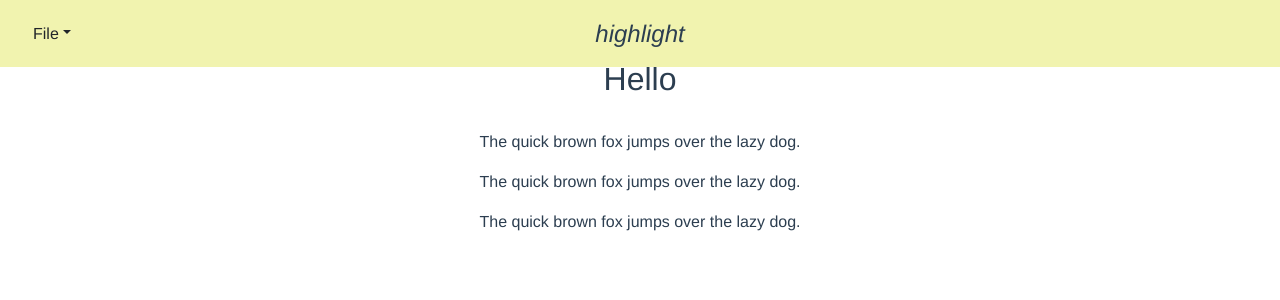
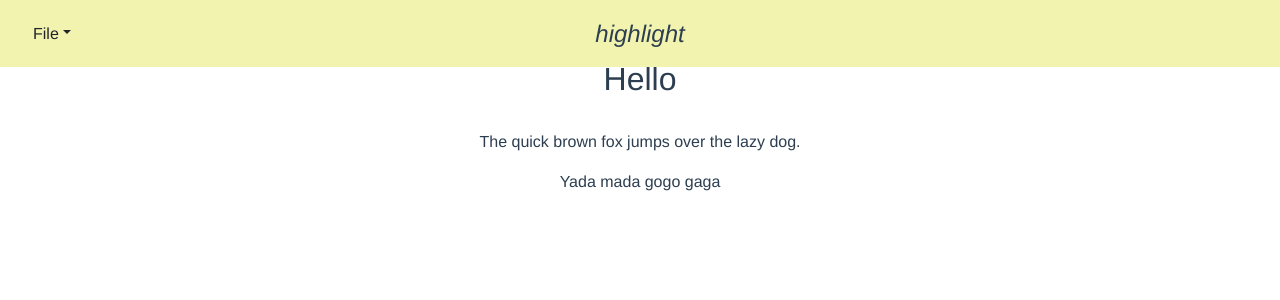
Before and after one commit to opendocsg/highlight, a Vue app: page / in a window 1280 px wide. Shown: the top 300 px of the page. Built offline with nearby package versions, Linux system fonts and the light colour scheme.

Commit message:
add persistent highlighting

```diff
--- a/src/components/HighlightBox.vue
+++ b/src/components/HighlightBox.vue
@@ -5,16 +5,25 @@
       <!-- You can add more buttons here -->
     </div>
     <!-- The insterted text should be displayed here -->
-    <p>The quick brown fox jumps over the lazy dog.</p>
-    <p>The quick brown fox jumps over the lazy dog.</p>
-    <p>The quick brown fox jumps over the lazy dog.</p>
+    <HighlightRow
+      v-for="(line, index) in processedText"
+      v-bind:key="index"
+      v-bind:row="line"
+      v-bind:lineNum="index"
+      v-bind:annotation="getAnnotationForLine(index)"
+    ></HighlightRow>
   </div>
 </template>
 
 <script>
 import Annotation from './Annotation'
+import HighlightRow from './HighlightRow'
+import _ from 'lodash'
 
 export default {
+  components: {
+    HighlightRow
+  },
   data() {
     return {
       x: 0,
@@ -22,7 +31,7 @@ export default {
       showMenu: false,
       anchorOffset: -1,
       focusOffset: -1,
-      lineNo: -1
+      line: -1
     }
   },
   computed: {
@@ -33,9 +42,12 @@ export default {
   props: {
     annotations: {
       validator: function(annotationArr) {
-        /* eslint-disable */
-        console.log(annotationArr)
         return annotationArr.every(Annotation.validate)
+      }
+    },
+    processedText: {
+      validator: function(stringArr) {
+        return stringArr.every(_.isString)
       }
     }
   },
@@ -77,11 +89,19 @@ export default {
       this.anchorOffset = selection.anchorOffset
       this.focusOffset = selection.focusOffset
       this.showMenu = true
-      this.lineNo = Array.prototype.indexOf.call(startNode.parentNode.children, startNode) - 1
+      this.line = Array.prototype.indexOf.call(startNode.parentNode.children, startNode) - 1
     },
     handleAction(action) {
-      this.$emit(action, Annotation.create(this.lineNo, this.anchorOffset, this.focusOffset, 'DEFAULT'))
+      this.$emit(action, Annotation.create(this.line, this.anchorOffset, this.focusOffset, 'DEFAULT'))
     },
+    getAnnotationForLine(lineNum) {
+      for (var i=0; i<this.annotations.length; i++) {
+        if (this.annotations[i].line === lineNum) {
+          return this.annotations[i]
+        }
+      }
+      return null
+    }
   }
 }
 </script>
--- a/src/components/HighlightPage.vue
+++ b/src/components/HighlightPage.vue
@@ -3,7 +3,10 @@
     <div class="main-highlight-window">
       <h2 class="file-title">{{ document.title }}</h2>
       <br/>
-      <HighlightBox v-bind:annotations="annotations" @highlight="onHighlight">
+      <HighlightBox
+        v-bind:processedText="document.processedText"
+        v-bind:annotations="annotations"
+        @highlight="onHighlight">
       </HighlightBox>
     </div>
     <LabelsBox v-bind:labels="annotations"></LabelsBox>
@@ -23,7 +26,7 @@ export default {
     return {
       document: {
         title: 'Hello',
-        text: '<p>The quick brown fox jumps over the lazy dog.</p>'
+        processedText: ['The quick brown fox jumps over the lazy dog.', 'Yada mada gogo gaga']
       },
       annotations: []
     }
--- /dev/null
+++ b/src/components/HighlightRow.vue
@@ -0,0 +1,44 @@
+<template>
+  <p id="highlight-row" v-html="renderedRow">
+    <!-- Outer tag must be P for this to work -->
+  </p>
+</template>
+
+<script>
+
+export default {
+  data() {
+    return {}
+  },
+  computed: {
+    renderedRow: function() {
+      if (this.annotation === null) {
+        return this.row
+      } else {
+        return this.insertHighlight(this.row, this.annotation.beginOffset, this.annotation.endOffset)
+
+      }
+    }
+  },
+  methods: {
+    insertHighlight(str, begin, end) {
+      return `${str.substring(0, begin)}<span style="background-color:red; color:white;">${str.substring(begin, end)}</span>${str.substring(end, str.length)}`
+    }
+  },
+  props: {
+    row: {
+      type: String
+    },
+    lineNum: {
+      type: Number
+    },
+    annotation: Object // if null, means that this row is not annotated
+  },
+}
+</script>
+
+<style scoped>
+#highlight-row {
+}
+
+</style>
```
